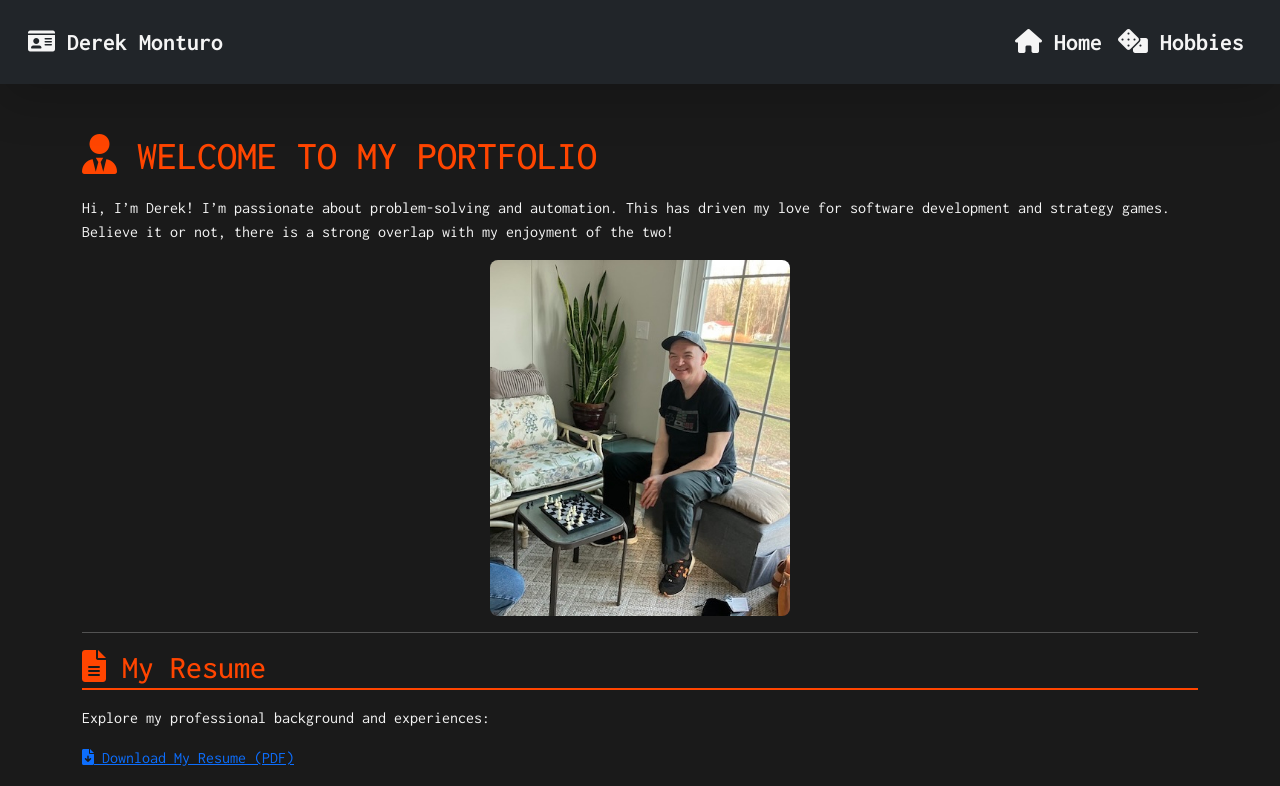
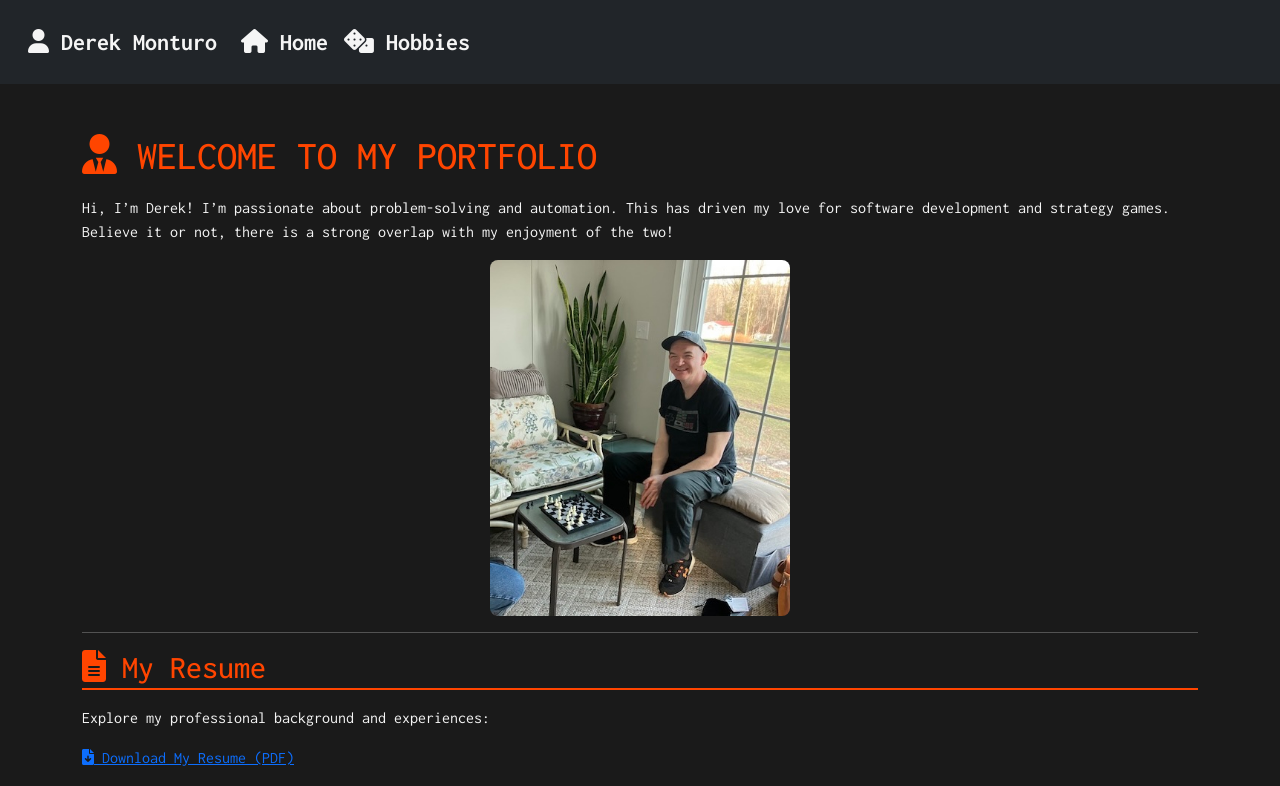
Before and after one commit to drmDev/drmDev.github.io, a Jekyll site: the page built from index.md, in a window 1280 px wide. Shown: the top 786 px of the page. Built offline with Jekyll 4.4.1, drawn with Linux system fonts in a browser that asks for light colours; grey boxes are pictures that could not be loaded.

```diff
--- a/_includes/navbar.html
+++ b/_includes/navbar.html
@@ -1,25 +1,20 @@
-<nav class="navbar navbar-expand-lg bg-dark navbar-dark shadow-lg">
+<nav class="navbar navbar-expand-lg bg-dark navbar-dark">
     <div class="container-fluid">
-        <!-- Navbar Brand (Full Name) -->
-				<a class="navbar-brand fs-4 fw-bold" href="{{ "/" | relative_url }}">
-						<i class="fas fa-id-card"></i> Derek Monturo
-				</a>
-
-        <!-- Navbar Toggle Button (for mobile view) -->
+        <a class="navbar-brand fs-4 fw-bold" href="{{ "/" | relative_url }}">
+            <i class="fas fa-user"></i> Derek Monturo
+        </a>
         <button class="navbar-toggler" type="button" data-bs-toggle="collapse" data-bs-target="#navbarNav">
             <span class="navbar-toggler-icon"></span> <strong>Menu</strong>
         </button>
-
-        <!-- Navbar Links -->
         <div class="collapse navbar-collapse" id="navbarNav">
-            <ul class="navbar-nav ms-auto">
+            <ul class="navbar-nav">
                 <li class="nav-item">
-                    <a class="nav-link" href="{{ "/" | relative_url }}">
+                    <a class="nav-link" href="{{ "/" | relative_url }}" id="nav-home">
                         <i class="fas fa-home"></i> Home
                     </a>
                 </li>
                 <li class="nav-item">
-                    <a class="nav-link" href="{{ "/hobbies" | relative_url }}">
+                    <a class="nav-link" href="{{ "/hobbies" | relative_url }}" id="nav-hobbies">
                         <i class="fas fa-dice"></i> Hobbies
                     </a>
                 </li>
```
Also changed, not shown: 2 other files.
